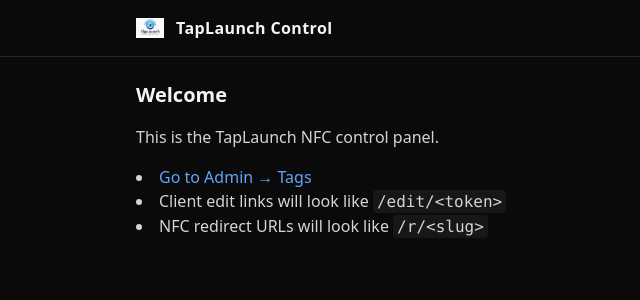
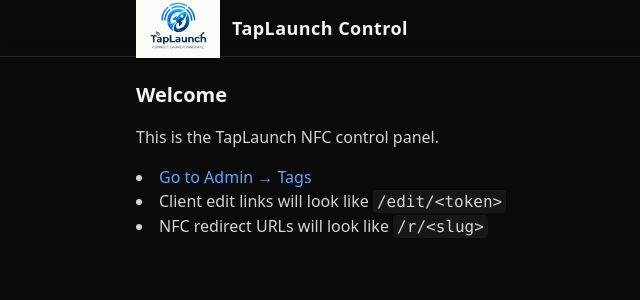
Before and after one commit to welderjustin/taplaunch_dashboard, a Next.js app: page / in a window 1280 px wide. Shown: the top 300 px of the page, without its empty margins (8-648 px from the left). Built offline with nearby package versions, Linux system fonts and the light colour scheme.

Commit message:
ui: enlarge header logo; admin shows redirect URL with copy button

```diff
--- a/app/admin/tags/page.tsx
+++ b/app/admin/tags/page.tsx
@@ -88,6 +88,7 @@
               <th className="text-left p-3">Label</th>
               <th className="text-left p-3">Slug</th>
               <th className="text-left p-3">Current URL</th>
+              <th className="text-left p-3">Redirect URL</th>
               <th className="text-left p-3">Updated</th>
               <th className="text-left p-3">Actions</th>
             </tr>
@@ -104,6 +105,12 @@
                 <td className="p-3">{t.label ?? '—'}</td>
                 <td className="p-3">{t.slug}</td>
                 <td className="p-3 truncate max-w-[32ch]"><a className="text-blue-400 hover:underline" href={t.current_url} target="_blank" rel="noreferrer">{t.current_url}</a></td>
+                <td className="p-3 truncate max-w-[28ch]">
+                  <div className="flex items-center gap-2">
+                    <a className="text-blue-400 hover:underline" href={`${appBase}/r/${t.slug}`} target="_blank" rel="noreferrer">/r/{t.slug}</a>
+                    <button onClick={async()=>{ await navigator.clipboard.writeText(`${appBase}/r/${t.slug}`); }} className="px-2 py-0.5 rounded bg-neutral-800 hover:bg-neutral-700 text-xs">Copy</button>
+                  </div>
+                </td>
                 <td className="p-3">{new Date(t.updated_at).toLocaleString()}</td>
                 <td className="p-3 space-x-2">
                   <button onClick={async()=>{ await navigator.clipboard.writeText(`${appBase}/edit/${t.client_edit_token ?? ''}`); alert('Client link copied.') }} className="px-2 py-1 rounded bg-neutral-800 hover:bg-neutral-700">Copy client link</button>
--- a/app/layout.tsx
+++ b/app/layout.tsx
@@ -16,10 +16,10 @@
             <Image
               src="/brand/taplaunch_logo_master.png"
               alt="TapLaunch"
-              width={28}
-              height={28}
+              width={84}
+              height={84}
             />
-            <span className="font-semibold tracking-wide">TapLaunch Control</span>
+            <span className="font-semibold tracking-wide text-lg">TapLaunch Control</span>
           </div>
         </header>
         <main className="max-w-5xl mx-auto px-4 py-6">{children}</main>
```
